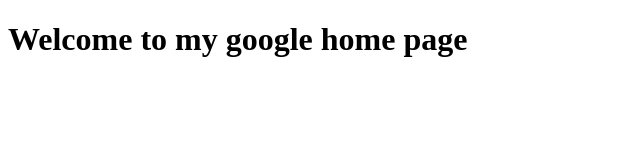
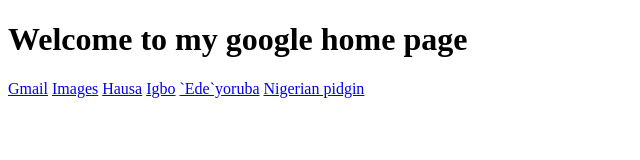
Before and after one commit to Chizober/google_homepage, a plain HTML site: page index.html in a window 1280 px wide. Shown: the whole page, without its empty margins (0-640 px from the left). Drawn offline with Linux system fonts and the light colour scheme.

Commit message:
Entered links

```diff
--- a/index.html
+++ b/index.html
@@ -8,5 +8,17 @@
 </head>
 <body>
     <h1>Welcome to my google home page</h1>
+    <a href="www.Gmail.com">Gmail</a>
+    <a href="#">Images</a>
+    <a href="#">Hausa</a>
+
+    <a href="#">Igbo</a>
+    <a href="#">`Ede`yoruba</a>
+    <a href="#">Nigerian pidgin</a>
+
+
+
+
+
 </body>
 </html>
```
